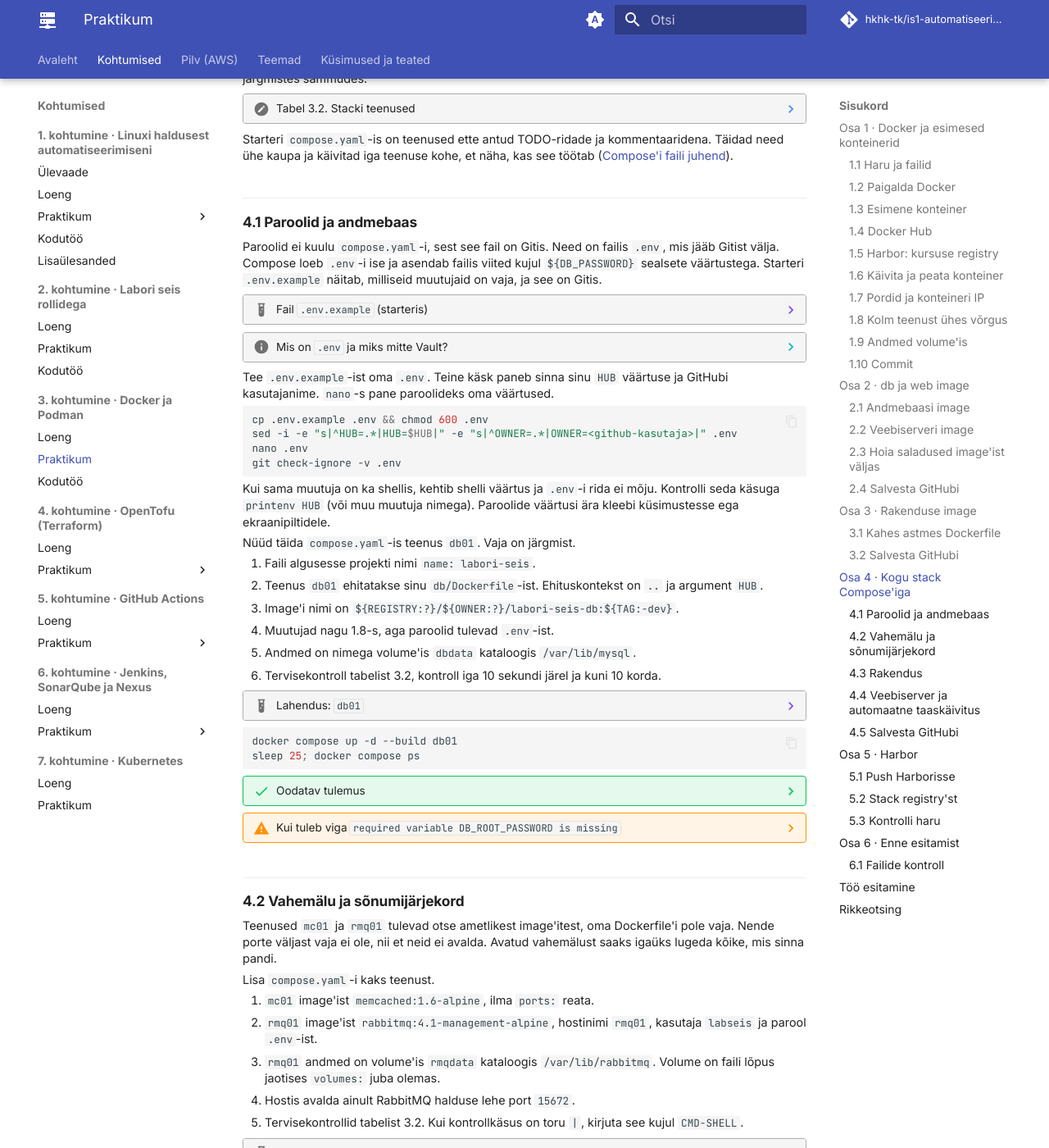
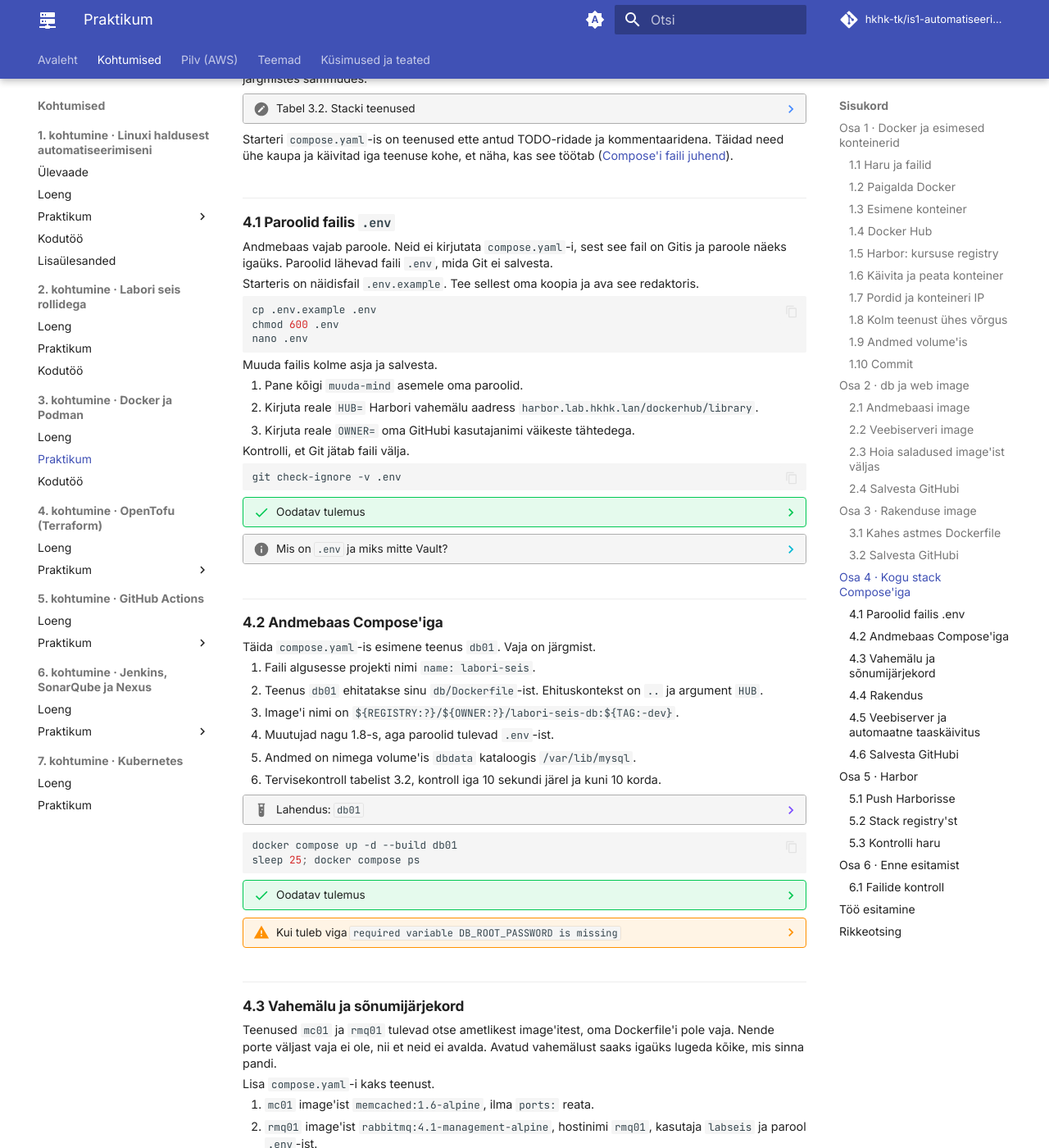
Before and after one commit to hkhk-tk/is1-automatiseerimine, an MkDocs documentation site: the page built from docs/k03/lab.md, in a window 1280 px wide and 1400 px high, scrolled down 12651 px. Shown: the whole window at 82% size. Built offline with MkDocs 1.6.1 and Material for MkDocs 9.7.7, drawn with Linux system fonts in a browser that asks for light colours; comment, search, counter and statistics services are not loaded; some of the changed text lies outside the part shown.

Commit message:
K3 praktikum osa 4: .env ja andmebaas eraldi sammudeks, .env täidetakse nano-ga kolme muudatusega, selgitus ühes kokkuvolditud plokis

````diff
--- a/docs/k03/lab.md
+++ b/docs/k03/lab.md
@@ -736,46 +736,47 @@ Brauser pöördub veebiserveri `web01` poole, see saadab päringu rakendusele `a
 
 Starteri `compose.yaml`-is on teenused ette antud TODO-ridade ja kommentaaridena. Täidad need ühe kaupa ja käivitad iga teenuse kohe, et näha, kas see töötab ([Compose'i faili juhend](https://docs.docker.com/reference/compose-file/services/)).
 
-### 4.1 Paroolid ja andmebaas
+### 4.1 Paroolid failis `.env`
 
-Paroolid ei kuulu `compose.yaml`-i, sest see fail on Gitis. Need on failis `.env`, mis jääb Gitist välja. Compose loeb `.env`-i ise ja asendab failis viited kujul `${DB_PASSWORD}` sealsete väärtustega. Starteri `.env.example` näitab, milliseid muutujaid on vaja, ja see on Gitis.
+Andmebaas vajab paroole. Neid ei kirjutata `compose.yaml`-i, sest see fail on Gitis ja paroole näeks igaüks. Paroolid lähevad faili `.env`, mida Git ei salvesta.
 
-??? example "Fail `.env.example` (starteris)"
+Starteris on näidisfail `.env.example`. Tee sellest oma koopia ja ava see redaktoris.
 
-    ```bash
-    DB_PASSWORD=muuda-mind
-    DB_ROOT_PASSWORD=muuda-mind
-    RABBITMQ_PASSWORD=muuda-mind
-    TEACHER_TOKEN=muuda-mind
-    HUB=docker.io/library
-    REGISTRY=harbor.lab.hkhk.lan
-    OWNER=sinu-github-kasutaja
-    TAG=dev
-    WEB_PORT=8080
-    ```
+```bash
+cp .env.example .env
+chmod 600 .env
+nano .env
+```
 
-    `HUB=docker.io/library` on näidisfailis meelega: GitHubi automaatkontroll Harborit ei näe ja tõmbab Docker Hubist.
+Muuda failis kolme asja ja salvesta.
+
+1. Pane kõigi `muuda-mind` asemele oma paroolid.
+2. Kirjuta reale `HUB=` Harbori vahemälu aadress `harbor.lab.hkhk.lan/dockerhub/library`.
+3. Kirjuta reale `OWNER=` oma GitHubi kasutajanimi väikeste tähtedega.
+
+Kontrolli, et Git jätab faili välja.
+
+```bash
+git check-ignore -v .env
+```
+
+??? success "Oodatav tulemus"
+
+    `git check-ignore` näitab rida failist `.gitignore`, mis jätab `.env`-i välja. `git status` seda faili ei näita.
 
 ??? info "Mis on `.env` ja miks mitte Vault?"
 
-    `.env` on lihtne tekstifail, kus igal real on üks muutuja kujul `NIMI=väärtus`. Compose loeb selle faili ise, kui see on samas kaustas kui `compose.yaml`. Failis `compose.yaml` kirjutad parooli asemele `${DB_PASSWORD}` ja Compose paneb käivitamisel sinna `.env`-is oleva väärtuse.
+    `.env` on lihtne tekstifail, kus igal real on üks muutuja kujul `NIMI=väärtus`. Compose loeb selle ise, kui fail on samas kaustas kui `compose.yaml`. Failis `compose.yaml` on parooli asemel `${DB_PASSWORD}` ja Compose paneb käivitamisel sinna `.env`-is oleva väärtuse. Nii on `compose.yaml` Gitis ilma paroolideta.
 
-    Nii on `compose.yaml` Gitis ilma paroolideta ja iga masin saab kasutada oma paroole. `.env` on failis `.gitignore`, seega Gitti see ei jõua. Teised näevad ainult `.env.example`-i, kus on muutujate nimed ja näidisväärtused.
+    `.env.example` on Gitis ja näitab teistele, milliseid muutujaid on vaja. Automaatkontroll kasutab just seda faili. Seal on `HUB=docker.io/library`, sest GitHubi automaatkontroll Harborini ei ulatu.
 
-    2. kohtumisel hoidsid samu paroole Ansible Vaultis. Vault on krüpteeritud ja selle võib Gitti panna, `.env` on tavaline tekst ja peab Gitist välja jääma. Compose Ansible Vaulti lugeda ei oska. Kodutöös teeb Ansible `.env`-i Vaulti paroolidest, nii et paroole ei pea käsitsi kirjutama.
+    Kui sama muutuja on määratud ka shellis, kehtib shelli väärtus ja `.env`-i rida ei mõju. Kontrolli seda käsuga `printenv HUB`.
 
-Tee `.env.example`-ist oma `.env`. Teine käsk paneb sinna sinu `HUB` väärtuse ja GitHubi kasutajanime. `nano`-s pane paroolideks oma väärtused.
+    2. kohtumisel hoidsid samu paroole Ansible Vaultis. Vault on krüpteeritud ja selle võib Gitti panna, `.env` on tavaline tekst ja peab Gitist välja jääma. Compose Ansible Vaulti lugeda ei oska. Kodutöös teeb Ansible `.env`-i Vaulti paroolidest.
 
-```bash
-cp .env.example .env && chmod 600 .env
-sed -i -e "s|^HUB=.*|HUB=$HUB|" -e "s|^OWNER=.*|OWNER=<github-kasutaja>|" .env
-nano .env
-git check-ignore -v .env
-```
+### 4.2 Andmebaas Compose'iga
 
-Kui sama muutuja on ka shellis, kehtib shelli väärtus ja `.env`-i rida ei mõju. Kontrolli seda käsuga `printenv HUB` (või muu muutuja nimega). Paroolide väärtusi ära kleebi küsimustesse ega ekraanipiltidele.
-
-Nüüd täida `compose.yaml`-is teenus `db01`. Vaja on järgmist.
+Täida `compose.yaml`-is esimene teenus `db01`. Vaja on järgmist.
 
 1. Faili algusesse projekti nimi `name: labori-seis`.
 2. Teenus `db01` ehitatakse sinu `db/Dockerfile`-ist. Ehituskontekst on `..` ja argument `HUB`.
@@ -828,7 +829,7 @@ sleep 25; docker compose ps
 
     Fail `.env` puudub või käivitasid käsu vales kaustas. Käsk peab olema kaustas `~/kursus/k03-docker`.
 
-### 4.2 Vahemälu ja sõnumijärjekord
+### 4.3 Vahemälu ja sõnumijärjekord
 
 Teenused `mc01` ja `rmq01` tulevad otse ametlikest image'itest, oma Dockerfile'i pole vaja. Nende porte väljast vaja ei ole, nii et neid ei avalda. Avatud vahemälust saaks igaüks lugeda kõike, mis sinna pandi.
 
@@ -890,7 +891,7 @@ Ava brauseris `http://<control IP>:15672` ja logi sisse kasutajaga `labseis`.
 
     Kolm teenust on `(healthy)` ja halduse leht näitab nime `rabbit@rmq01`. Nimi tuleb hostinimest `rmq01`. Ilma selleta saaks iga uus konteiner juhusliku nime ja RabbitMQ ei kasutaks enam volume'is olevaid andmeid.
 
-### 4.3 Rakendus
+### 4.4 Rakendus
 
 Nüüd lisad rakenduse `app01`. Rakendus vajab kõiki kolme teenust, nii et see tohib käivituda alles siis, kui need on valmis. Compose'is ütleb seda `depends_on` koos tingimusega `service_healthy`. Siis ootab Compose, kuni `db01`, `mc01` ja `rmq01` on olekus `healthy`.
 
@@ -1009,7 +1010,7 @@ Ava brauseris `http://<control IP>:8080/s/demo-kati-token`. See on näidisõppij
 
     Port 8080 on juba kasutusel. Vaata käsuga `ss -tlnp | grep 8080`, mis seda kasutab, või vali `.env`-is teine `WEB_PORT`.
 
-### 4.5 Salvesta GitHubi
+### 4.6 Salvesta GitHubi
 
 Automaatkontroll loeb sama `compose.yaml`-i, aga sinu `.env`-i asemel kasutab `.env.example`-i. Seepärast peavad näidisfailis olema kõik muutujad, mida `compose.yaml` nõuab. Käivita kolm testi ja salvesta.
 
````
Also changed, not shown: other parts of docs/k03/lab.md (+1 -1 lines).
